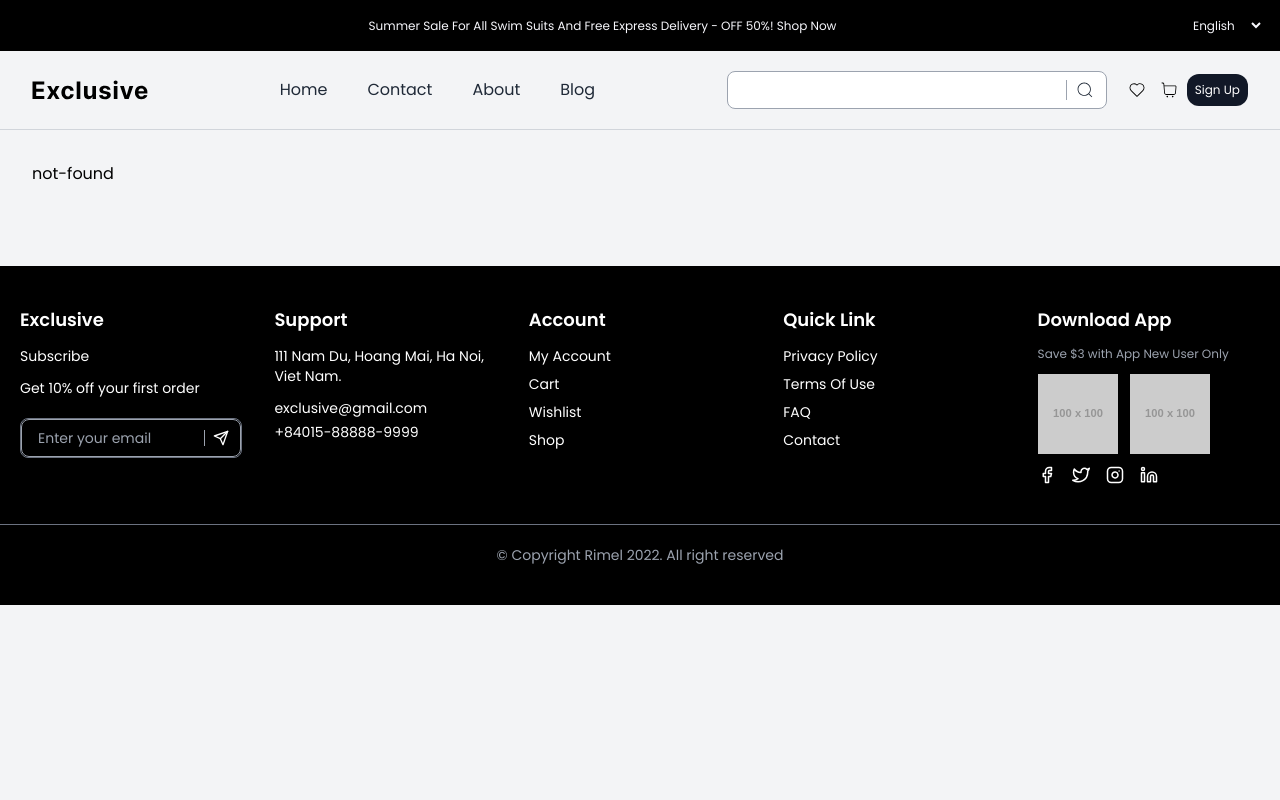
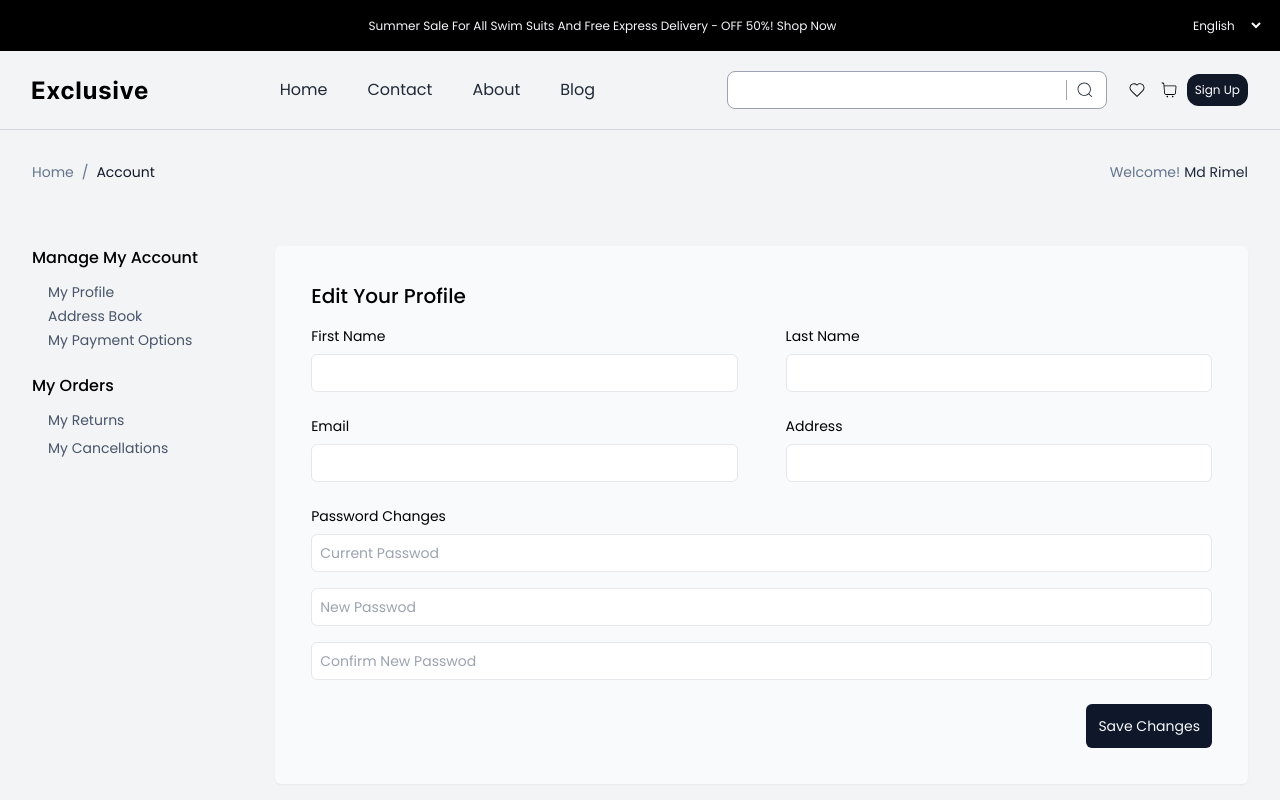
Before and after one commit to trh-thanh30/exclusive-ecommerce, a Next.js app in the folder client/: page /account in a window 1280 px wide. Before the commit this address had no page. Shown: the top 800 px of the page. Built offline with nearby package versions, Linux system fonts and the light colour scheme.

Commit message:
page account ui

```diff
--- a/client/app/_components/Dropdown.js
+++ b/client/app/_components/Dropdown.js
@@ -1,6 +1,17 @@
 import Link from "next/link";
-import { CiLogout, CiShoppingCart, CiStar, CiNoWaitingSign  } from "react-icons/ci";
+import {
+  CiLogout,
+  CiShoppingCart,
+  CiStar,
+  CiNoWaitingSign,
+  CiUser,
+} from "react-icons/ci";
 const list = [
+  {
+    name: "My Account",
+    icon: <CiUser size={22} />,
+    link: "/account",
+  },
   {
     name: "My Order",
     icon: <CiShoppingCart size={22} />,
--- /dev/null
+++ b/client/app/account/page.js
@@ -0,0 +1,132 @@
+import React from "react";
+import Breadcrumb from "../_components/Breadcrumb";
+import ButtonIcon from "../_components/ButtonIcon";
+export const metadata = {
+  title: "Account",
+  description: "Manage your account and more",
+};
+const breadcrumb = [
+  {
+    name: "Home",
+    href: "/",
+  },
+  {
+    name: "Account",
+    href: "/account",
+  },
+];
+export default function Page() {
+  return (
+    <>
+      {/* Header */}
+      <div className="flex items-center justify-between">
+        <Breadcrumb items={breadcrumb} />
+        <div className="flex items-center gap-1 text-sm text-slate-500">
+          <span>Welcome! </span>{" "}
+          <span className="text-slate-800">Md Rimel</span>
+        </div>
+      </div>
+      {/* Content */}
+      <div className="grid grid-cols-[0.5fr_2fr] mt-16">
+        {/* left content */}
+        <div>
+          <p className="text-base font-medium">Manage My Account</p>
+          <ul className="flex flex-col gap-1 mt-3 ml-4 text-sm text-slate-600">
+            <li>My Profile</li>
+            <li>Address Book</li>
+            <li>My Payment Options</li>
+          </ul>
+          <p className="mt-6 text-base font-medium">My Orders</p>
+          <ul className="flex flex-col gap-2 mt-3 ml-4 text-sm text-slate-600">
+            <li>My Returns</li>
+            <li>My Cancellations</li>
+          </ul>
+        </div>
+        {/* right content */}
+        <div className="rounded-md shadow-sm p-9 bg-slate-50">
+          <h2 className="text-xl font-medium">Edit Your Profile</h2>
+          <form action="" className="mt-4">
+            {/* NAME */}
+            <div className="flex items-center gap-12">
+              <div className="flex flex-col w-full">
+                <label className="mb-2 text-sm" htmlFor="First Name">
+                  First Name
+                </label>
+                <input
+                  className="w-full p-2 text-sm border rounded-md outline-none focus-within:border-slate-900 text-slate-500"
+                  type="text"
+                  name="First Name"
+                />
+              </div>
+              <div className="flex flex-col w-full">
+                <label className="mb-2 text-sm" htmlFor="Last Name">
+                  Last Name
+                </label>
+                <input
+                  className="w-full p-2 text-sm border rounded-md outline-none focus-within:border-slate-900 text-slate-500"
+                  type="text"
+                  name="Last Name"
+                />
+              </div>
+            </div>
+            {/* EMAIL AND ADDRESS */}
+            <div className="flex items-center gap-12 mt-6">
+              <div className="flex flex-col w-full">
+                <label className="mb-2 text-sm" htmlFor="First Name">
+                  Email
+                </label>
+                <input
+                  className="w-full p-2 text-sm border rounded-md outline-none focus-within:border-slate-900 text-slate-500"
+                  type="text"
+                  name="First Name"
+                />
+              </div>
+              <div className="flex flex-col w-full">
+                <label className="mb-2 text-sm" htmlFor="Last Name">
+                  Address
+                </label>
+                <input
+                  className="w-full p-2 text-sm border rounded-md outline-none focus-within:border-slate-900 text-slate-500"
+                  type="text"
+                  name="Last Name"
+                />
+              </div>
+            </div>
+            {/* PASSWORD OLD AND NEW */}
+            <div className="flex flex-col mt-6">
+              <label className="mb-2 text-sm" htmlFor="Password Changes">
+                Password Changes
+              </label>
+              <div className="flex flex-col gap-4">
+                <input
+                  className="w-full p-2 text-sm border rounded-md outline-none focus-within:border-slate-900 text-slate-500"
+                  type="password"
+                  placeholder="Current Passwod"
+                  name=""
+                />
+                <input
+                  className="w-full p-2 text-sm border rounded-md outline-none focus-within:border-slate-900 text-slate-500"
+                  type="password"
+                  placeholder="New Passwod"
+                  name=""
+                />
+                <input
+                  className="w-full p-2 text-sm border rounded-md outline-none focus-within:border-slate-900 text-slate-500"
+                  type="password"
+                  name=""
+                  placeholder="Confirm New Passwod"
+                />
+              </div>
+            </div>
+            {/* BUTTON */}
+            <div className="flex items-center justify-end mt-6">
+              <button className="p-3 text-sm rounded-md bg-slate-900 text-slate-50 hover:opacity-95">
+                Save Changes
+              </button>
+            </div>
+          </form>
+        </div>
+      </div>
+    </>
+  );
+}
--- a/client/app/blog/page.js
+++ b/client/app/blog/page.js
@@ -1,7 +1,23 @@
-import React from 'react'
-
+import React from "react";
+import Breadcrumb from "../_components/Breadcrumb";
+export const metadata = {
+  title: "Blog",
+  description: "To read and inform about us",
+};
+const breadcrumb = [
+  {
+    name: "Home",
+    href: "/",
+  },
+  {
+    name: "Blog",
+    href: "/blog",
+  },
+];
 export default function Page() {
   return (
-    <div>Blog page</div>
-  )
+    <>
+      <Breadcrumb items={breadcrumb} />
+    </>
+  );
 }
--- a/client/app/contact/page.js
+++ b/client/app/contact/page.js
@@ -2,7 +2,6 @@ import React from "react";
 import Breadcrumb from "../_components/Breadcrumb";
 import { FiPhone, FiMail } from "react-icons/fi";
 import Input from "../_components/Input";
-import ButtonIcon from "../_components/ButtonIcon";
 export const metadata = {
   title: "Contact",
   description: "Contact us for more information",
```
